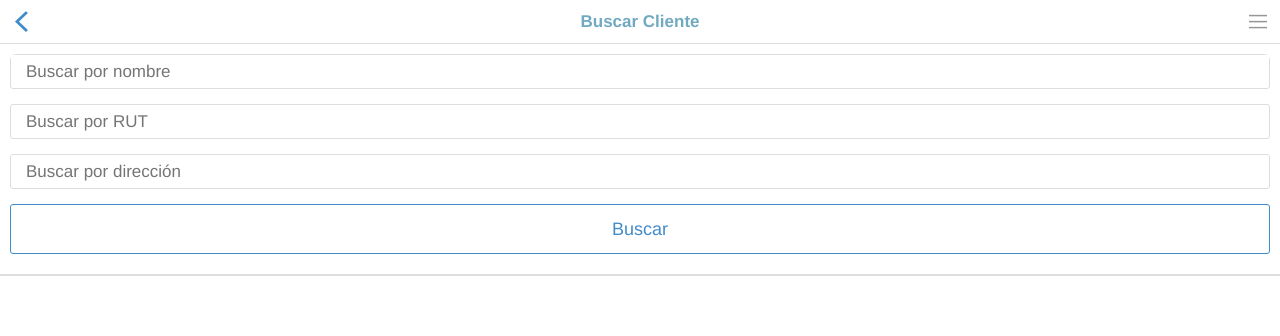
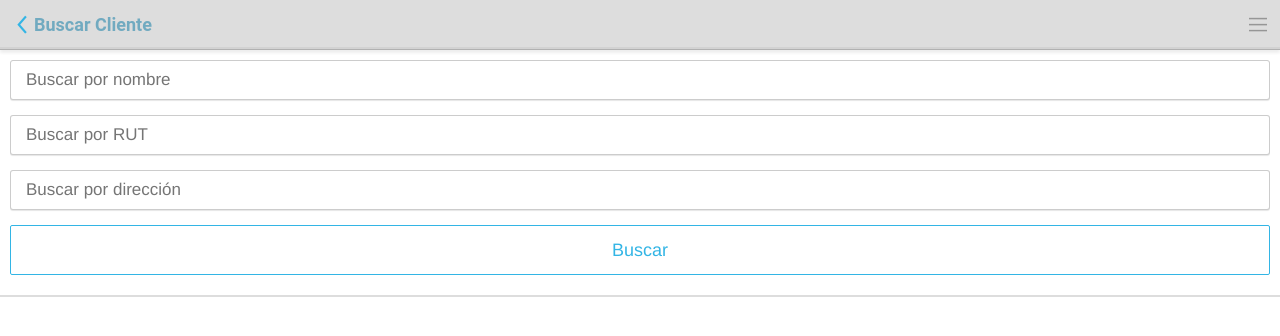
Before and after one commit to danolman/SalesPRO, a plain HTML site: page buscar-cliente.html in a window 1280 px wide. Drawn offline with Linux system fonts and the light colour scheme.

Commit message:
test android css

```diff
--- a/buscar-cliente.html
+++ b/buscar-cliente.html
@@ -16,6 +16,7 @@
 
     <!-- Include the compiled Ratchet CSS -->
     <link rel="stylesheet" href="css/ratchet.min.css">
+    <link rel="stylesheet" href="css/ratchet-theme-android.min.css">
 
 
     <!-- Intro paragraph styles. Delete once you start using this page -->
```
Also changed, not shown: home.html (+1 -0 lines), index.html (+1 -0 lines), registro-visita.html (+1 -0 lines).
